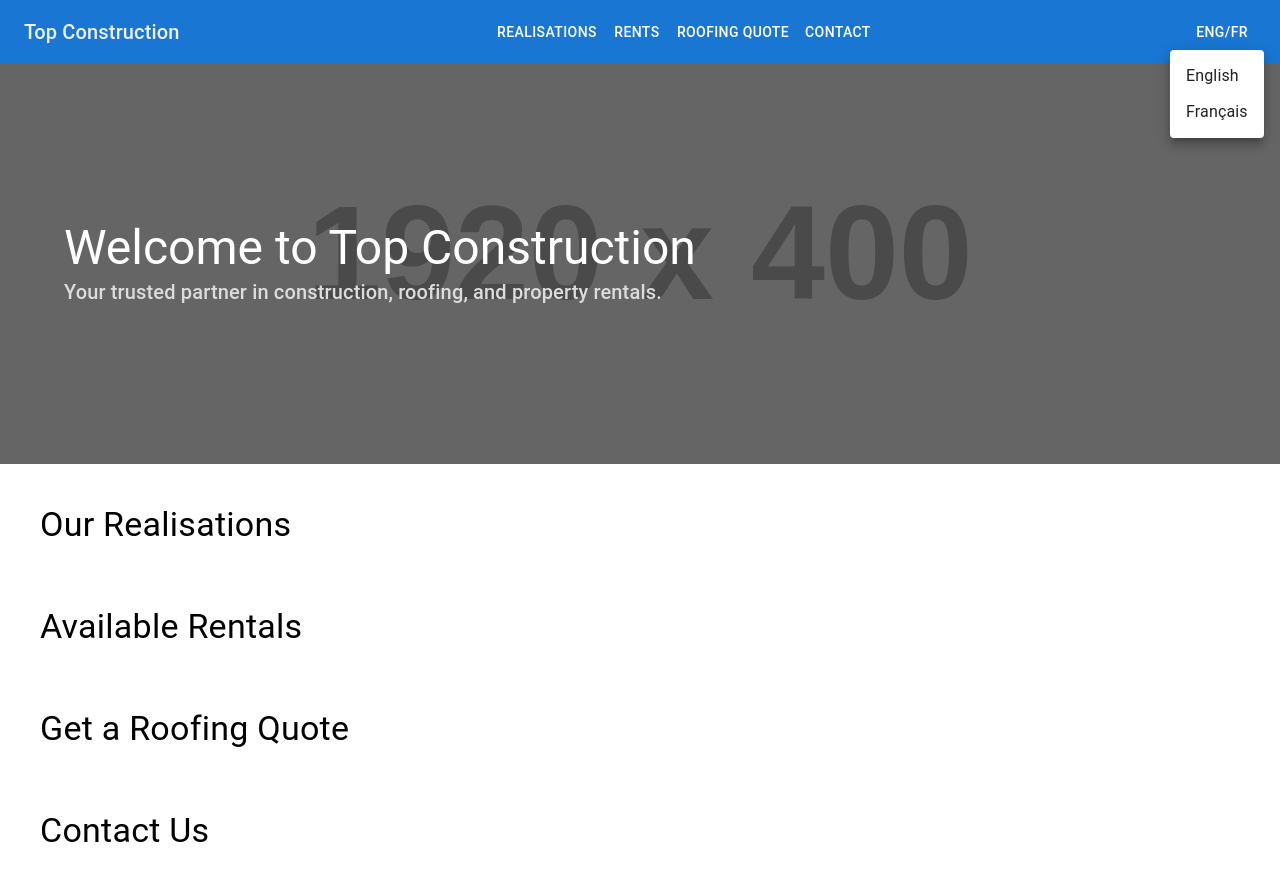
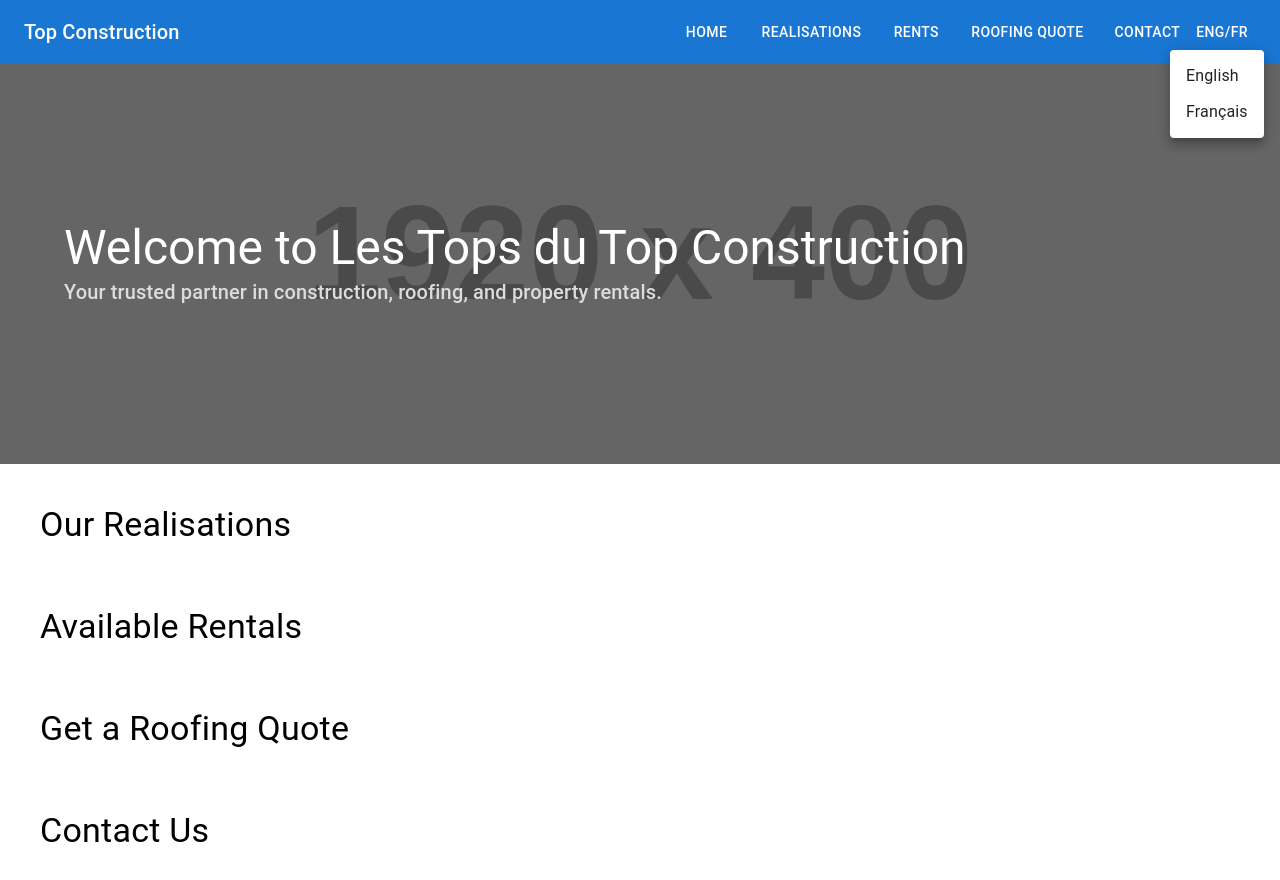
Before and after one commit to 010JGL/top, a React (Create React App) app: page / in a window 1280 px wide. Both pictures are taken after a click on the button "ENG/FR". Shown: the top 880 px of the page. Built offline with nearby package versions, Linux system fonts and the light colour scheme.

Commit message:
realisations page

```diff
--- a/package.json
+++ b/package.json
@@ -10,6 +10,7 @@
     "cra-template": "1.2.0",
     "react": "^19.0.0",
     "react-dom": "^19.0.0",
+    "react-router-dom": "^6.28.1",
     "react-scripts": "5.0.1",
     "web-vitals": "^4.2.4"
   },
--- a/src/App.js
+++ b/src/App.js
@@ -1,12 +1,21 @@
-import logo from './logo.svg';
+import React from 'react';
+import { BrowserRouter as Router, Routes, Route } from 'react-router-dom';
+import HomePage from './HomePage';
+import Realisations from './Realisations'; // Correct import for Realisations
+import Navbar from './Navbar'; // Correct import for Navbar
 import './App.css';
-import HomePage from './HomePage';
 
 function App() {
   return (
-    <div>
-      <HomePage />
-    </div>
+    <Router>
+      <div>
+        <Navbar /> {/* Include Navbar here */}
+        <Routes>
+          <Route path="/" element={<HomePage />} />
+          <Route path="/realisations" element={<Realisations />} />
+        </Routes>
+      </div>
+    </Router>
   );
 }
 
--- a/src/HomePage.js
+++ b/src/HomePage.js
@@ -1,62 +1,18 @@
 import React from 'react';
-import { AppBar, Toolbar, Typography, Button, IconButton, MenuItem, Menu, Container } from '@mui/material';
-import { useState } from 'react';
-import "./HomePage.css";
+import { Container, Typography } from '@mui/material';
+import './HomePage.css';
 
 const HomePage = () => {
-  const [anchorEl, setAnchorEl] = useState(null);
-
-  const handleLanguageClick = (event) => {
-    setAnchorEl(event.currentTarget);
-  };
-
-  const handleLanguageClose = () => {
-    setAnchorEl(null);
-  };
-
   return (
     <div>
-      {/* Navigation Bar */}
-      <AppBar position="static" className="navbar">
-        <Toolbar>
-          {/* Company Logo */}
-          <Typography variant="h6" className="logo">
-            Top Construction
-          </Typography>
 
-          {/* Navigation Links */}
-          <div className="nav-links">
-            <Button color="inherit" href="#realisations" className="nav-button">Realisations</Button>
-            <Button color="inherit" href="#rents" className="nav-button">Rents</Button>
-            <Button color="inherit" href="#roofing-quote" className="nav-button">Roofing Quote</Button>
-            <Button color="inherit" href="#contact" className="nav-button">Contact</Button>
-          </div>
-
-          {/* Language Switcher */}
-          <Button
-            color="inherit"
-            className="language-switcher"
-            onClick={handleLanguageClick}
-          >
-            ENG/FR
-          </Button>
-          <Menu
-            anchorEl={anchorEl}
-            open={Boolean(anchorEl)}
-            onClose={handleLanguageClose}
-          >
-            <MenuItem onClick={handleLanguageClose}>English</MenuItem>
-            <MenuItem onClick={handleLanguageClose}>Français</MenuItem>
-          </Menu>
-        </Toolbar>
-      </AppBar>
 
       {/* Home Page Content */}
       <div className="hero-section">
         <div className="overlay">
           <Container className="hero-container">
             <Typography variant="h3" className="hero-title">
-              Welcome to Top Construction
+              Welcome to Les Tops du Top Construction
             </Typography>
             <Typography variant="h6" className="hero-subtitle">
               Your trusted partner in construction, roofing, and property rentals.
--- /dev/null
+++ b/src/Navbar.js
@@ -0,0 +1,56 @@
+import React, { useState } from 'react';
+import { AppBar, Toolbar, Typography, Button, Menu, MenuItem } from '@mui/material';
+import { Link } from 'react-router-dom'; // Use Link for internal navigation
+
+const Navbar = () => {
+  const [anchorEl, setAnchorEl] = useState(null);
+
+  const handleLanguageClick = (event) => {
+    setAnchorEl(event.currentTarget);
+  };
+
+  const handleLanguageClose = () => {
+    setAnchorEl(null);
+  };
+
+  return (
+    <AppBar position="static">
+      <Toolbar>
+        {/* Company Logo */}
+        <Typography variant="h6" style={{ flexGrow: 1 }}>
+          Top Construction
+        </Typography>
+
+        {/* Navigation Links */}
+        <div>
+          <Button color="inherit" component={Link} to="/" style={{ marginRight: '15px' }}>
+            Home
+          </Button>
+          <Button color="inherit" component={Link} to="/realisations" style={{ marginRight: '15px' }}>
+            Realisations
+          </Button>
+          <Button color="inherit" href="#rents" style={{ marginRight: '15px' }}>
+            Rents
+          </Button>
+          <Button color="inherit" href="#roofing-quote" style={{ marginRight: '15px' }}>
+            Roofing Quote
+          </Button>
+          <Button color="inherit" href="#contact">
+            Contact
+          </Button>
+        </div>
+
+        {/* Language Switcher */}
+        <Button color="inherit" onClick={handleLanguageClick}>
+          ENG/FR
+        </Button>
+        <Menu anchorEl={anchorEl} open={Boolean(anchorEl)} onClose={handleLanguageClose}>
+          <MenuItem onClick={handleLanguageClose}>English</MenuItem>
+          <MenuItem onClick={handleLanguageClose}>Français</MenuItem>
+        </Menu>
+      </Toolbar>
+    </AppBar>
+  );
+};
+
+export default Navbar;
--- /dev/null
+++ b/src/Realisations.js
@@ -0,0 +1,20 @@
+import React from 'react';
+import { Typography, Container } from '@mui/material';
+
+const Realisations = () => {
+  return (
+    <div>
+      <Container>
+        <Typography variant="h3" gutterBottom>
+          Our Realisations
+        </Typography>
+        <Typography variant="body1">
+          {/* Add your content for Realisations here */}
+          Here, you can showcase different projects with a combination of pictures and time-lapse videos.
+        </Typography>
+      </Container>
+    </div>
+  );
+};
+
+export default Realisations;
```
Also changed, not shown: 1 other file (tests, documents, lock files or other folders).
